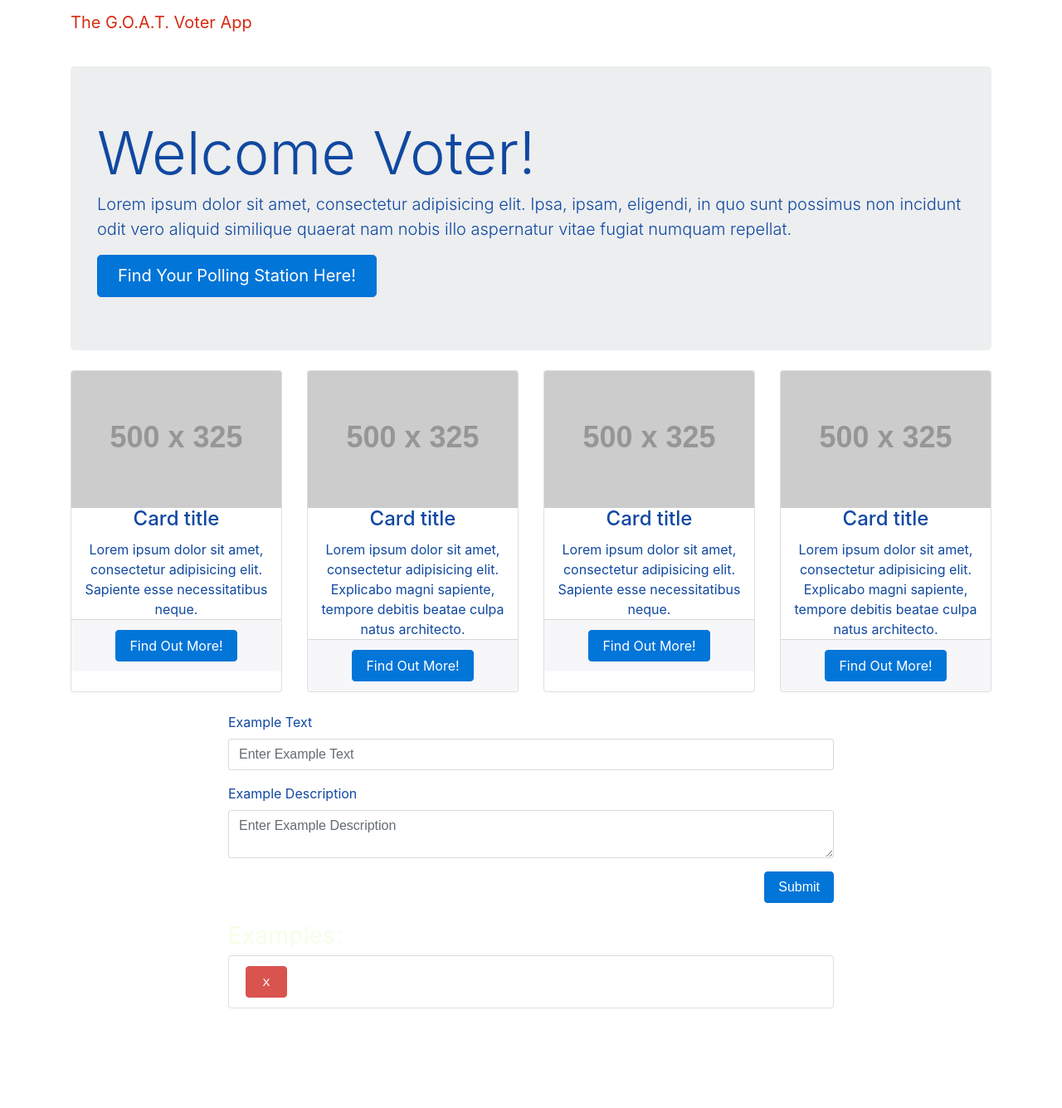
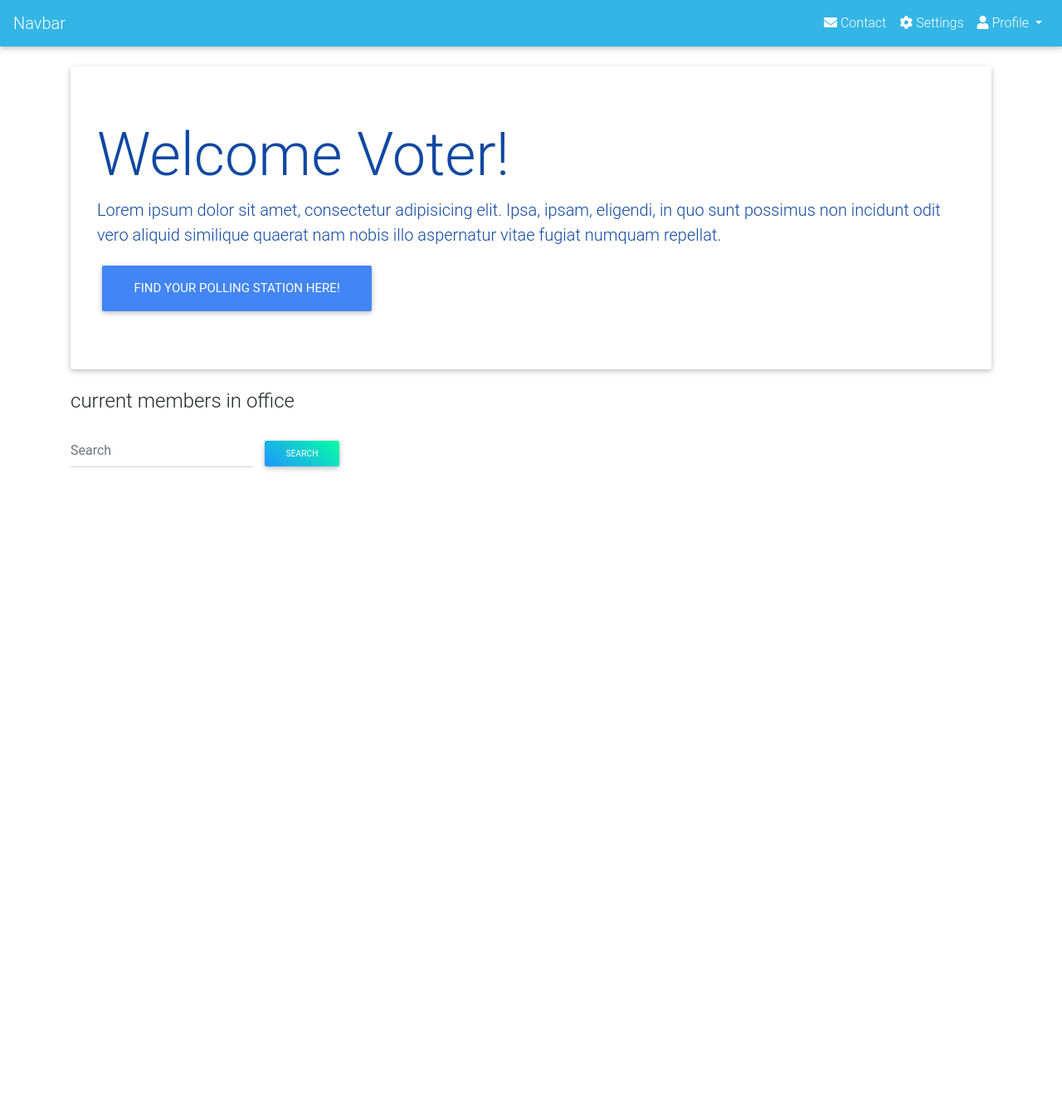
Before and after one commit to naz585/Project-2, a Node server app: page / in a window 1280 px wide. Shown: the whole page at 83% size. After the commit the page ends 567 px from the top, so only its background shows below. Run offline with Node 20, Linux system fonts and the light colour scheme; tables that the repository leaves empty hold one stand-in row (values such as "Sample post"); some libraries are stand-ins or nearby versions.

Commit message:
userLogin

```diff
--- a/package.json
+++ b/package.json
@@ -12,12 +12,17 @@
   "license": "ISC",
   "dependencies": {
     "@datafire/google_civicinfo": "^5.0.0",
+    "bcrypt-nodejs": "0.0.3",
     "body-parser": "^1.18.3",
     "dotenv": "^6.0.0",
     "express": "^4.16.3",
     "express-handlebars": "^3.0.0",
+    "express-session": "^1.15.6",
+    "mdbootstrap": "^4.5.11",
     "mysql2": "^1.5.3",
     "nodemon": "^1.18.4",
+    "passport": "^0.4.0",
+    "passport-local": "^1.0.0",
     "sequelize": "^4.38.0"
   },
   "devDependencies": {
--- a/public/styles/heroic-features.css
+++ b/public/styles/heroic-features.css
@@ -4,14 +4,7 @@
  * Licensed under MIT (https://github.com/BlackrockDigital/startbootstrap-heroic-features/blob/master/LICENSE)
  */
 
-body {
-  padding-top: 54px;
-}
-
 @media (min-width: 992px) {
-  body {
-    padding-top: 56px;
-  }
 }
 
 .card {
--- a/public/styles/styles.css
+++ b/public/styles/styles.css
@@ -1,9 +1,7 @@
 .list-group-item {
   line-height: 2.5;
 }
-body{
-  color:#F4FFEB;
-}
+
 
 .background{
   color:#F4FFEB;
--- a/server.js
+++ b/server.js
@@ -2,14 +2,23 @@
 var express = require("express");
 var bodyParser = require("body-parser");
 var exphbs = require("express-handlebars");
-
+var passport   = require('passport')
 var db = require("./models");
-
+var session    = require('express-session')
 var app = express();
 var PORT = process.env.PORT || 3000;
 
+// For Passport
+
+app.use(session({ secret: 'keyboard cat',resave: true, saveUninitialized:true})); // session secret
+
+app.use(passport.initialize());
+
+app.use(passport.session()); // persistent login sessions
+
+require('./config/passport/passport.js')(passport, db.user);
 // Middleware
-app.use(bodyParser.urlencoded({ extended: false }));
+app.use(bodyParser.urlencoded({ extended: true }));
 app.use(bodyParser.json());
 app.use(express.static("public"));
 
@@ -23,6 +32,7 @@
 app.set("view engine", "handlebars");
 
 // Routes
+require('./routes/auth.js')(app,passport);
 require("./routes/apiRoutes")(app);
 require("./routes/htmlRoutes")(app);
 
--- a/views/index.handlebars
+++ b/views/index.handlebars
@@ -1,4 +1,4 @@
-<!-- Navigation -->
+{{!-- <!-- Navigation -->
     <nav class="navbar navbar-expand-lg navbar-dark bg-dark fixed-top">
       <div class="container">
         <a class="navbar-brand" href="#">The G.O.A.T. Voter App</a>
@@ -24,8 +24,34 @@
           </ul>
         </div>
       </div>
+    </nav> --}}
+<nav class="mb-1 navbar navbar-expand-lg navbar-dark info-color">
+      <a class="navbar-brand" href="#">Navbar</a>
+      <button class="navbar-toggler" type="button" data-toggle="collapse" data-target="#navbarSupportedContent-4" aria-controls="navbarSupportedContent-4" aria-expanded="false" aria-label="Toggle navigation">
+        <span class="navbar-toggler-icon"></span>
+      </button>
+      <div class="collapse navbar-collapse" id="navbarSupportedContent-4">
+        <ul class="navbar-nav ml-auto">
+          <li class="nav-item">
+            <a class="nav-link waves-effect waves-light" href="#">
+              <i class="fa fa-envelope"></i> Contact
+            </a>
+          </li>
+          <li class="nav-item">
+            <a class="nav-link waves-effect waves-light" href="#">
+              <i class="fa fa-gear"></i> Settings</a>
+          </li>
+          <li class="nav-item dropdown">
+            <a class="nav-link dropdown-toggle waves-effect waves-light" id="navbarDropdownMenuLink-4" data-toggle="dropdown" aria-haspopup="true" aria-expanded="true">
+              <i class="fa fa-user"></i> Profile </a>
+            <div class="dropdown-menu dropdown-menu-right dropdown-info" aria-labelledby="navbarDropdownMenuLink-4">
+              <a class="dropdown-item waves-effect waves-light" href="#">My account</a>
+              <a class="dropdown-item waves-effect waves-light" href="#">Log out</a>
+            </div>
+          </li>
+        </ul>
+      </div>
     </nav>
-
     <!-- Page Content -->
     <div class="container">
 
@@ -36,102 +62,24 @@
         <a href="#" class="btn btn-primary btn-lg">Find Your Polling Station Here!</a>
       </header>
 
-      <!-- Page Features -->
-      <div class="row text-center">
-
-        <div class="col-lg-3 col-md-6 mb-4">
-          <div class="card">
-            <img class="card-img-top" src="http://placehold.it/500x325" alt="">
-            <div class="card-body">
-              <h4 class="card-title">Card title</h4>
-              <p class="card-text">Lorem ipsum dolor sit amet, consectetur adipisicing elit. Sapiente esse necessitatibus neque.</p>
-            </div>
-            <div class="card-footer">
-              <a href="#" class="btn btn-primary">Find Out More!</a>
-            </div>
-          </div>
-        </div>
-
-        <div class="col-lg-3 col-md-6 mb-4">
-          <div class="card">
-            <img class="card-img-top" src="http://placehold.it/500x325" alt="">
-            <div class="card-body">
-              <h4 class="card-title">Card title</h4>
-              <p class="card-text">Lorem ipsum dolor sit amet, consectetur adipisicing elit. Explicabo magni sapiente, tempore debitis beatae culpa natus architecto.</p>
-            </div>
-            <div class="card-footer">
-              <a href="#" class="btn btn-primary">Find Out More!</a>
-            </div>
-          </div>
-        </div>
-
-        <div class="col-lg-3 col-md-6 mb-4">
-          <div class="card">
-            <img class="card-img-top" src="http://placehold.it/500x325" alt="">
-            <div class="card-body">
-              <h4 class="card-title">Card title</h4>
-              <p class="card-text">Lorem ipsum dolor sit amet, consectetur adipisicing elit. Sapiente esse necessitatibus neque.</p>
-            </div>
-            <div class="card-footer">
-              <a href="#" class="btn btn-primary">Find Out More!</a>
-            </div>
-          </div>
-        </div>
-
-        <div class="col-lg-3 col-md-6 mb-4">
-          <div class="card">
-            <img class="card-img-top" src="http://placehold.it/500x325" alt="">
-            <div class="card-body">
-              <h4 class="card-title">Card title</h4>
-              <p class="card-text">Lorem ipsum dolor sit amet, consectetur adipisicing elit. Explicabo magni sapiente, tempore debitis beatae culpa natus architecto.</p>
-            </div>
-            <div class="card-footer">
-              <a href="#" class="btn btn-primary">Find Out More!</a>
-            </div>
-          </div>
-        </div>
-
-      </div>
-      <!-- /.row -->
-
     </div>
     <!-- /.container -->
-<div id="home">
-  <div class="container">
-    <div class="row">
-      <div class="col-8 offset-2">
-        <form class="clearfix mb-4" action="POST">
-          <div class="form-group">
-            <label for="example-text">Example Text</label>
-            <input type="text" id="example-text" class="form-control" aria-describedby="example-text" placeholder="Enter Example Text">
-          </div>
-          <div class="form-group">
-            <label for="example-description">Example Description</label>
-            <textarea class="form-control" id="example-description" aria-describedby="example-description" placeholder="Enter Example Description"></textarea>
-          </div>
-          <button id="submit" class="btn btn-primary float-right">Submit</button>
-        </form>
-        <h3>Examples:</h3>
-        <ul id="example-list" class="list-group">
-          {{#each examples}}
-          <li data-id="{{this.id}}" class="list-group-item">
-            <a href="example/{{this.id}}">{{this.text}}</a>
-            <button class="btn btn-danger float-right delete">ｘ</button>
-          </li>
-          {{/each}}
-        </ul>
+      <div class="container">
+        <h4>current members in office</h4>
+        <form class="form-inline md-form mr-auto mb-4">
+    <input class="form-control mr-sm-2" type="text" placeholder="Search" aria-label="Search">
+    <button class="btn aqua-gradient btn-rounded btn-sm my-0" type="submit">Search</button>
+</form>
       </div>
-    </div>
-  </div>
-</div>
 
+{{!--
     <!-- Footer -->
     <footer class="py-5 bg-dark">
       <div class="container">
         <p class="m-0 text-center text-white">Copyright &copy; Your Website 2018</p>
       </div>
       <!-- /.container -->
-    </footer>
+    </footer> --}}
 
 
 
--- a/views/layouts/main.handlebars
+++ b/views/layouts/main.handlebars
@@ -4,6 +4,12 @@
 <head>
   <meta charset="utf-8">
   <link rel="stylesheet" href="https://maxcdn.bootstrapcdn.com/bootstrap/4.0.0-beta.3/css/bootstrap.min.css">
+  <!-- Font Awesome -->
+<link rel="stylesheet" href="https://maxcdn.bootstrapcdn.com/font-awesome/4.7.0/css/font-awesome.min.css">
+<!-- Bootstrap core CSS -->
+<link href="https://cdnjs.cloudflare.com/ajax/libs/twitter-bootstrap/4.1.3/css/bootstrap.min.css" rel="stylesheet">
+<!-- Material Design Bootstrap -->
+<link href="https://cdnjs.cloudflare.com/ajax/libs/mdbootstrap/4.5.11/css/mdb.min.css" rel="stylesheet">
   <link rel="stylesheet" href="/styles/styles.css" media="screen" title="no title" charset="utf-8">
   <link rel="stylesheet" href="/styles/heroic-features.css" media="screen" title="no title" charset="utf-8">
   <link rel="stylesheet" href="https://use.fontawesome.com/releases/v5.3.1/css/all.css" integrity="sha384-mzrmE5qonljUremFsqc01SB46JvROS7bZs3IO2EmfFsd15uHvIt+Y8vEf7N7fWAU" crossorigin="anonymous">
@@ -12,6 +18,16 @@
 
 <body>
   {{{body}}}
+
+
+<!-- JQuery -->
+<script type="text/javascript" src="https://cdnjs.cloudflare.com/ajax/libs/jquery/3.3.1/jquery.min.js"></script>
+<!-- Bootstrap tooltips -->
+<script type="text/javascript" src="https://cdnjs.cloudflare.com/ajax/libs/popper.js/1.14.4/umd/popper.min.js"></script>
+<!-- Bootstrap core JavaScript -->
+<script type="text/javascript" src="https://cdnjs.cloudflare.com/ajax/libs/twitter-bootstrap/4.1.3/js/bootstrap.min.js"></script>
+<!-- MDB core JavaScript -->
+<script type="text/javascript" src="https://cdnjs.cloudflare.com/ajax/libs/mdbootstrap/4.5.11/js/mdb.min.js"></script>
 </body>
 
 </html>
```
Also changed, not shown: config/passport/passport.js (added, +134 -0 lines), controllers/authcontroller.js (added, +29 -0 lines), models/user.js (added, +55 -0 lines), routes/auth.js (added, +48 -0 lines), views/dashboard.handlebars (added, +14 -0 lines), views/signin.handlebars (added, +57 -0 lines), views/signup.handlebars (added, +82 -0 lines), 1 other file.
